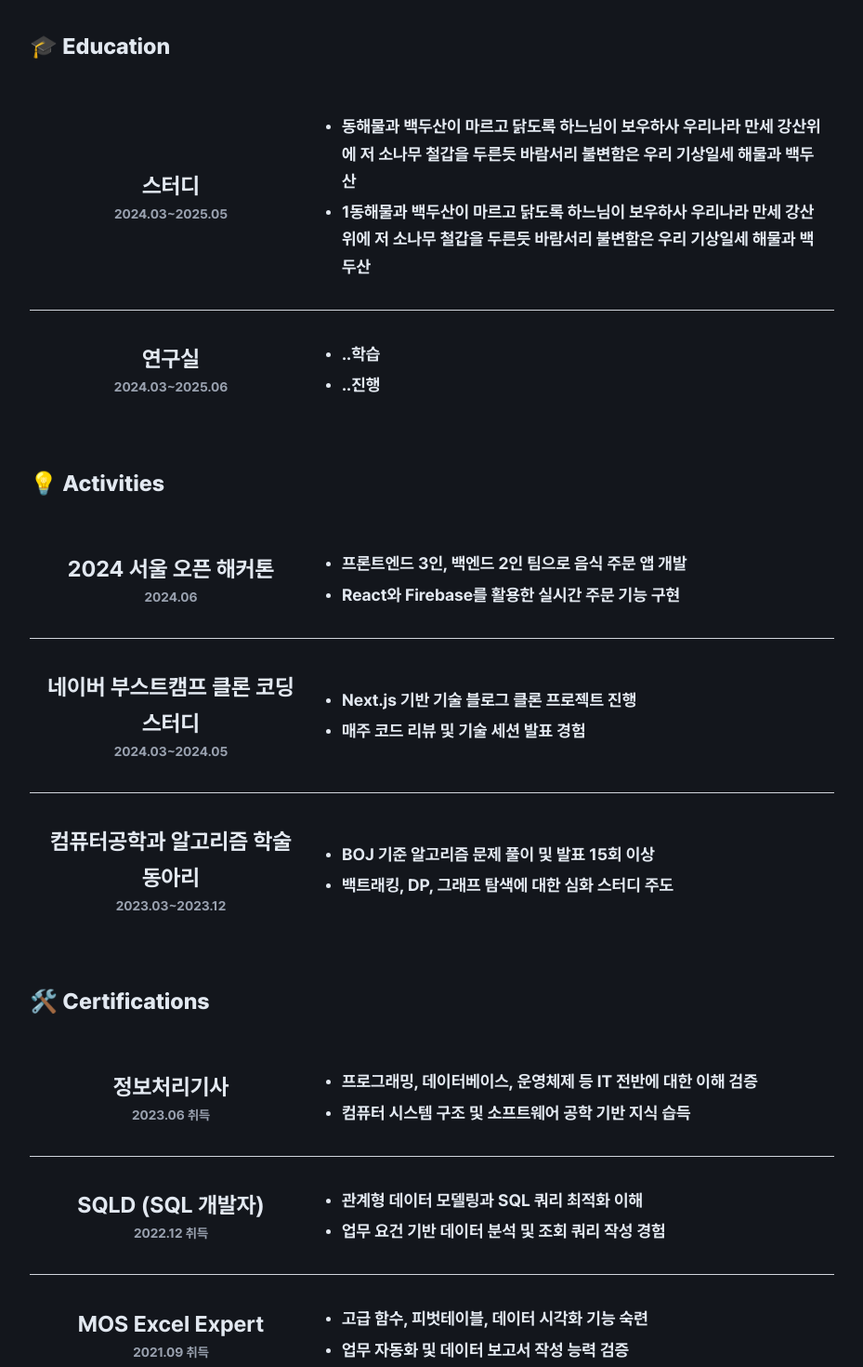
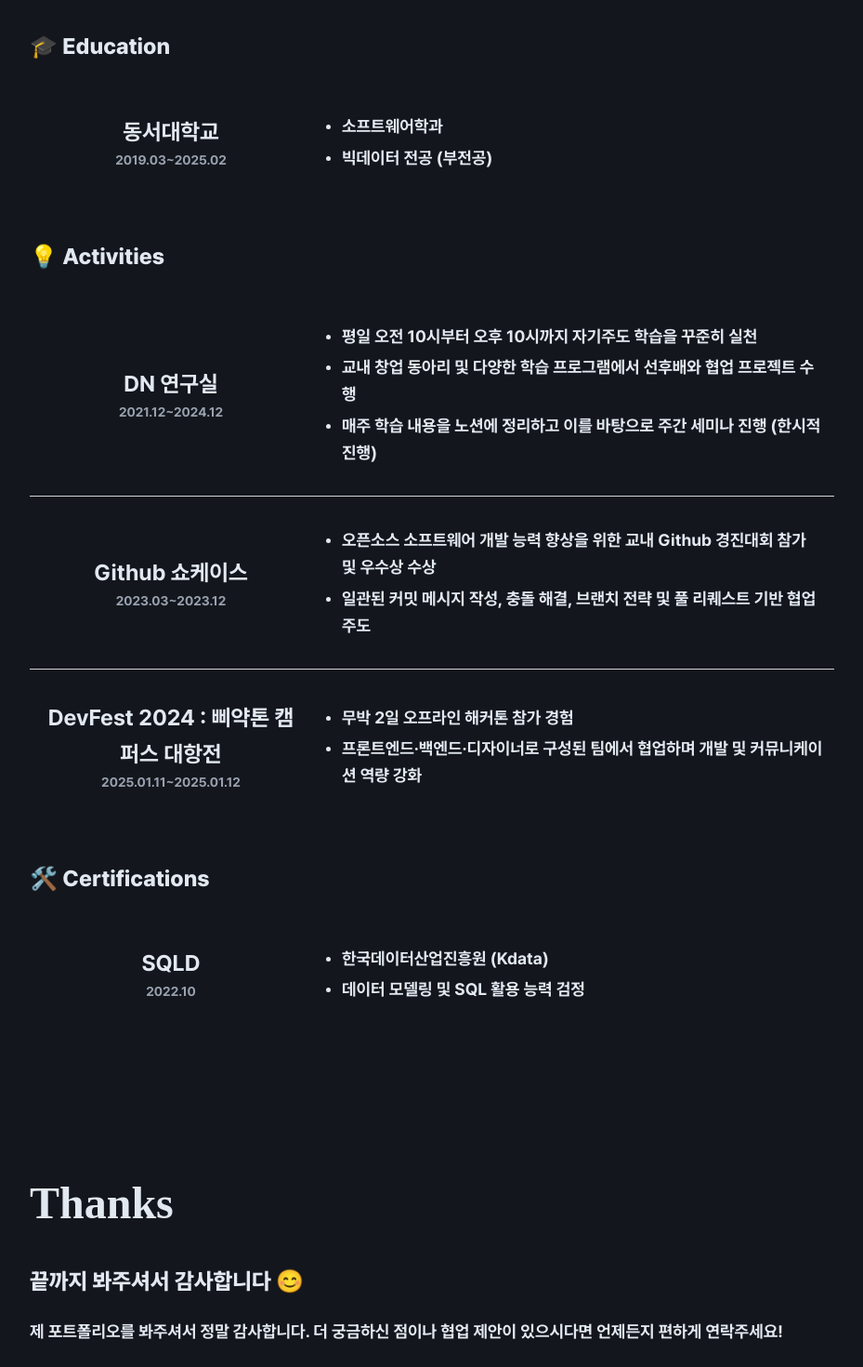
Before and after one commit to sanghyeonLee2/sanghyeon.dev, a Next.js app: page / in a window 1280 px wide. Shown: the part 9880-11350 px from the top of the page at 93% size, without its empty margins (175-1104 px from the left). Built offline with nearby package versions, Linux system fonts and the light colour scheme; a web font is replaced by a local one.

Commit message:
feat: 필요한 상수 추가

```diff
--- a/src/components/section/Experience/constants.ts
+++ b/src/components/section/Experience/constants.ts
@@ -5,17 +5,9 @@ export const EXPERIENCES: ExperienceType[] = [
     subheading: '🎓 Education',
     contents: [
       {
-        name: '스터디',
-        period: '2024.03~2025.05',
-        summaries: [
-          '동해물과 백두산이 마르고 닭도록 하느님이 보우하사 우리나라 만세 강산위에 저 소나무 철갑을 두른듯 바람서리 불변함은 우리 기상일세 해물과 백두산',
-          '1동해물과 백두산이 마르고 닭도록 하느님이 보우하사 우리나라 만세 강산위에 저 소나무 철갑을 두른듯 바람서리 불변함은 우리 기상일세 해물과 백두산',
-        ],
-      },
-      {
-        name: '연구실',
-        period: '2024.03~2025.06',
-        summaries: ['..학습', '..진행'],
+        name: '동서대학교',
+        period: '2019.03~2025.02',
+        summaries: ['소프트웨어학과', '빅데이터 전공 (부전공)'],
       },
     ],
   },
@@ -23,27 +15,28 @@ export const EXPERIENCES: ExperienceType[] = [
     subheading: '💡 Activities',
     contents: [
       {
-        name: '2024 서울 오픈 해커톤',
-        period: '2024.06',
+        name: 'DN 연구실',
+        period: '2021.12~2024.12',
         summaries: [
-          '프론트엔드 3인, 백엔드 2인 팀으로 음식 주문 앱 개발',
-          'React와 Firebase를 활용한 실시간 주문 기능 구현',
+          '평일 오전 10시부터 오후 10시까지 자기주도 학습을 꾸준히 실천',
+          '교내 창업 동아리 및 다양한 학습 프로그램에서 선후배와 협업 프로젝트 수행',
+          '매주 학습 내용을 노션에 정리하고 이를 바탕으로 주간 세미나 진행 (한시적 진행)',
         ],
       },
       {
-        name: '네이버 부스트캠프 클론 코딩 스터디',
-        period: '2024.03~2024.05',
+        name: 'Github 쇼케이스',
+        period: '2023.03~2023.12',
         summaries: [
-          'Next.js 기반 기술 블로그 클론 프로젝트 진행',
-          '매주 코드 리뷰 및 기술 세션 발표 경험',
+          '오픈소스 소프트웨어 개발 능력 향상을 위한 교내 Github 경진대회 참가 및 우수상 수상',
+          '일관된 커밋 메시지 작성, 충돌 해결, 브랜치 전략 및 풀 리퀘스트 기반 협업 주도',
         ],
       },
       {
-        name: '컴퓨터공학과 알고리즘 학술 동아리',
-        period: '2023.03~2023.12',
+        name: 'DevFest 2024 : 삐약톤 캠퍼스 대항전',
+        period: '2025.01.11~2025.01.12',
         summaries: [
-          'BOJ 기준 알고리즘 문제 풀이 및 발표 15회 이상',
-          '백트래킹, DP, 그래프 탐색에 대한 심화 스터디 주도',
+          '무박 2일 오프라인 해커톤 참가 경험',
+          '프론트엔드·백엔드·디자이너로 구성된 팀에서 협업하며 개발 및 커뮤니케이션 역량 강화',
         ],
       },
     ],
@@ -52,28 +45,9 @@ export const EXPERIENCES: ExperienceType[] = [
     subheading: '🛠️ Certifications',
     contents: [
       {
-        name: '정보처리기사',
-        period: '2023.06 취득',
-        summaries: [
-          '프로그래밍, 데이터베이스, 운영체제 등 IT 전반에 대한 이해 검증',
-          '컴퓨터 시스템 구조 및 소프트웨어 공학 기반 지식 습득',
-        ],
-      },
-      {
-        name: 'SQLD (SQL 개발자)',
-        period: '2022.12 취득',
-        summaries: [
-          '관계형 데이터 모델링과 SQL 쿼리 최적화 이해',
-          '업무 요건 기반 데이터 분석 및 조회 쿼리 작성 경험',
-        ],
-      },
-      {
-        name: 'MOS Excel Expert',
-        period: '2021.09 취득',
-        summaries: [
-          '고급 함수, 피벗테이블, 데이터 시각화 기능 숙련',
-          '업무 자동화 및 데이터 보고서 작성 능력 검증',
-        ],
+        name: 'SQLD',
+        period: '2022.10',
+        summaries: ['한국데이터산업진흥원 (Kdata)', '데이터 모델링 및 SQL 활용 능력 검정'],
       },
     ],
   },
```
